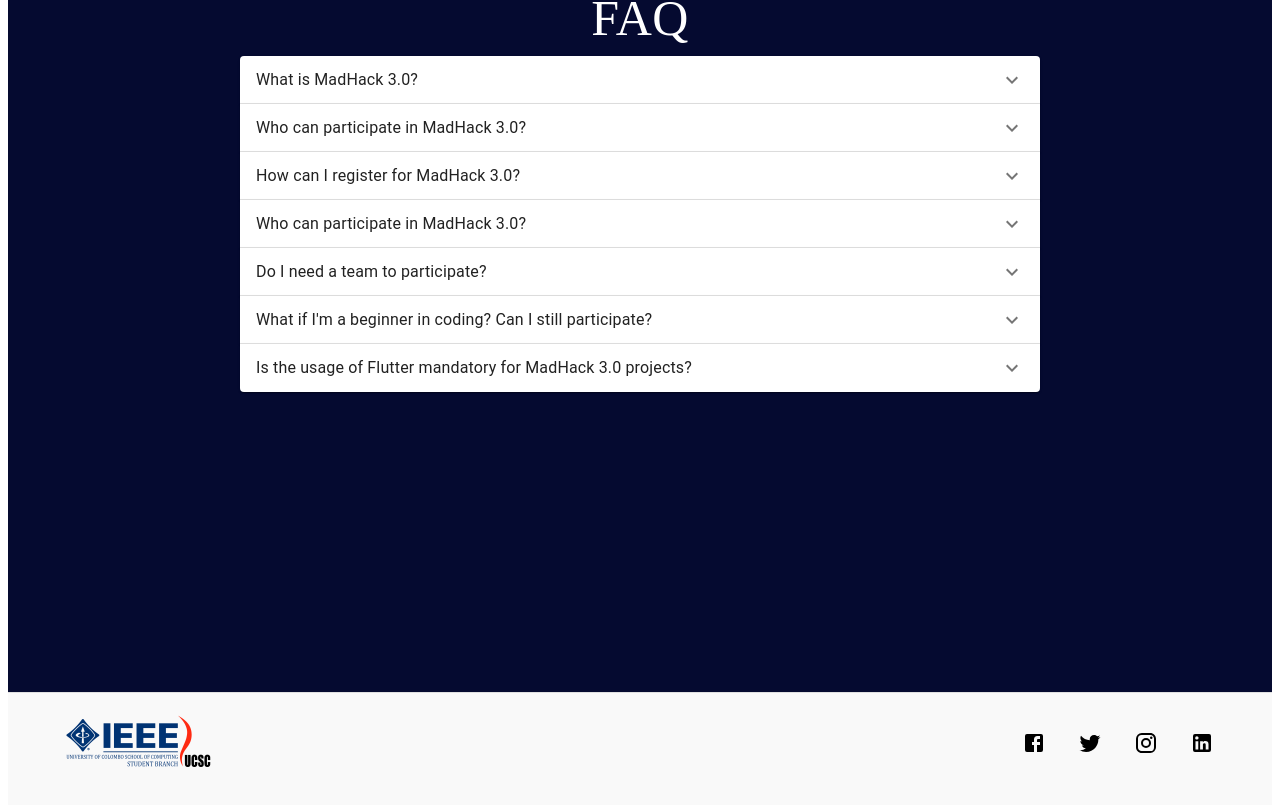
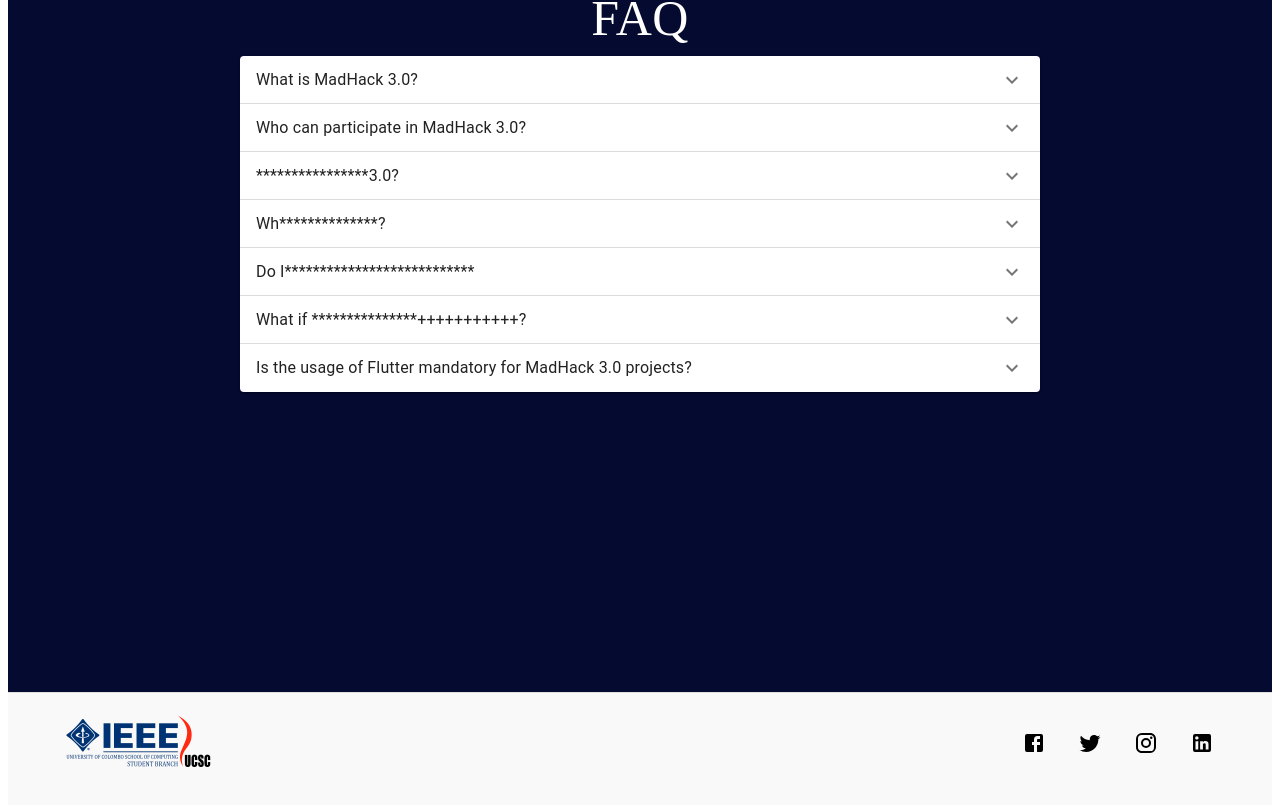
Before and after one commit to ILakshitha/Hotel_Mithila, a React (Vite) app: page / in a window 1280 px wide. Shown: the part 4196-5001 px from the top of the page. Built offline with nearby package versions, Linux system fonts and the light colour scheme.

Commit message:
Add faqs

```diff
--- a/src/components/Faq.jsx
+++ b/src/components/Faq.jsx
@@ -77,7 +77,7 @@
                     aria-controls="panel2-content"
                     id="panel2-header"
                 >
-                    <Typography>How can I register for MadHack 3.0?</Typography>
+                    <Typography>****************3.0?</Typography>
                 </AccordionSummary>
                 <AccordionDetails>
                     <Typography>
@@ -93,7 +93,7 @@
                     aria-controls="panel2-content"
                     id="panel2-header"
                 >
-                    <Typography>Who can participate in MadHack 3.0?</Typography>
+                    <Typography>Wh**************?</Typography>
                 </AccordionSummary>
                 <AccordionDetails>
                     <Typography>
@@ -109,7 +109,7 @@
                     aria-controls="panel2-content"
                     id="panel2-header"
                 >
-                    <Typography>Do I need a team to participate?</Typography>
+                    <Typography>Do I***************************</Typography>
                 </AccordionSummary>
                 <AccordionDetails>
                     <Typography>
@@ -126,7 +126,7 @@
                     aria-controls="panel2-content"
                     id="panel2-header"
                 >
-                    <Typography>What if I'm a beginner in coding? Can I still participate?</Typography>
+                    <Typography>What if ***************+++++++++++?</Typography>
                 </AccordionSummary>
                 <AccordionDetails>
                     <Typography>
```
